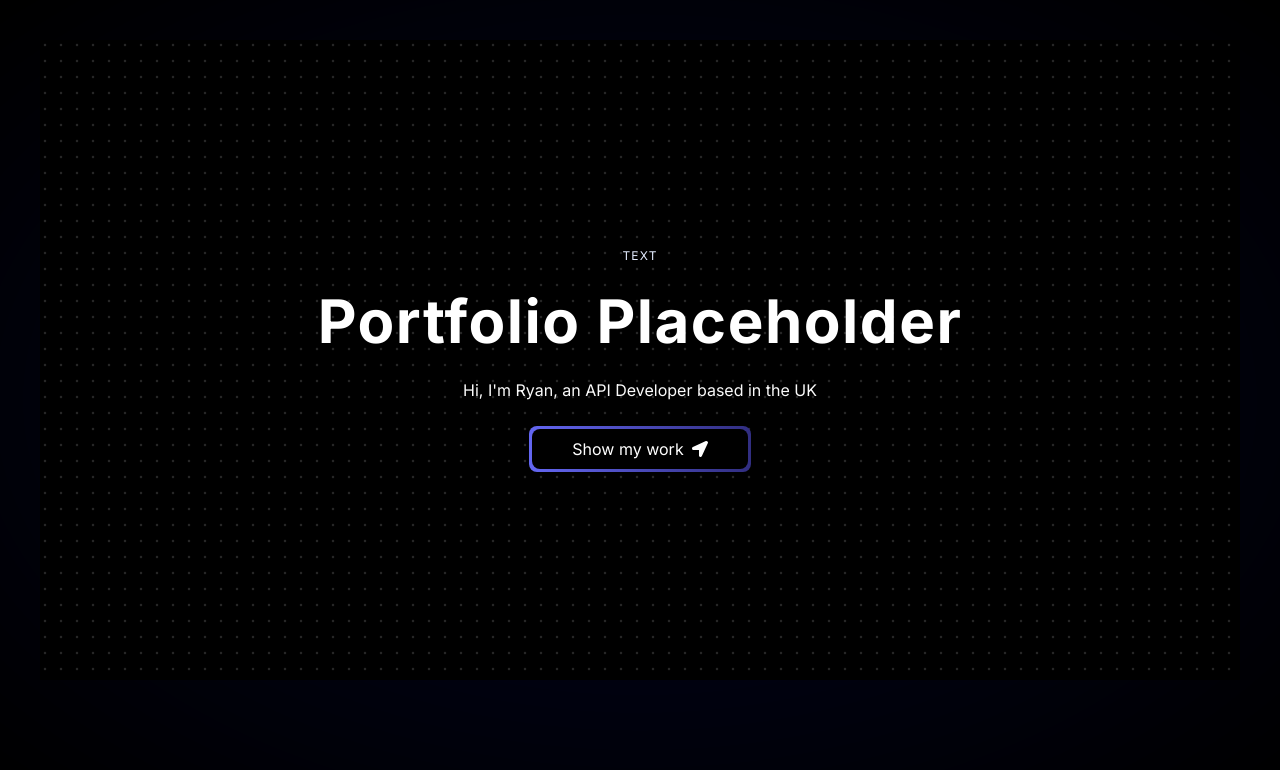
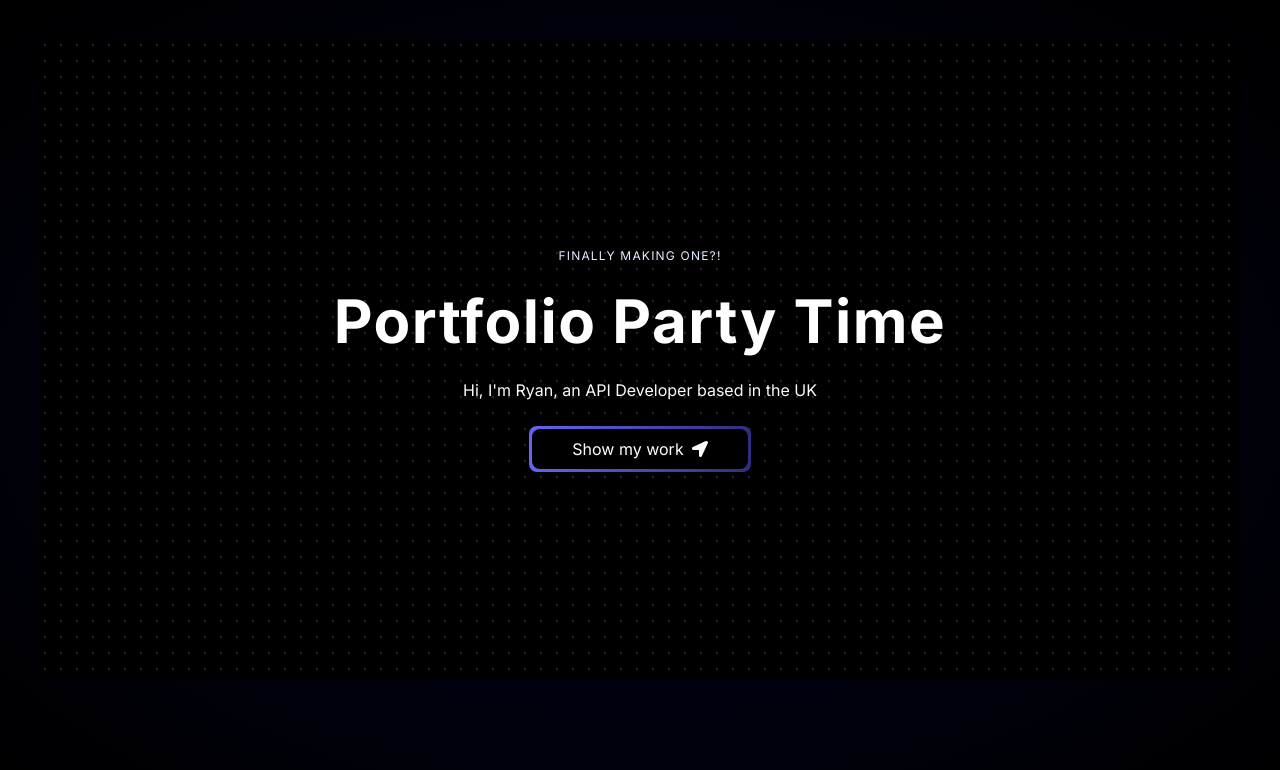
Before and after one commit to RThom6/rthom6.github.io, a Next.js app: page / in a window 1280 px wide. Shown: the top 770 px of the page. Built offline with nearby package versions, Linux system fonts and the light colour scheme.

Commit message:
Changed some text

```diff
--- a/components/hero.tsx
+++ b/components/hero.tsx
@@ -16,12 +16,12 @@ const Hero = () => {
           <div className="flex justify-center relative my-20 z-10">
             <div className='max-w-[89vw] md:max-w-2xl lg:max-w-[60vw] flex flex-col items-center justify-center'>
               <h2 className="uppercase tracking-widest text-xs text-center text-blue-100 max-w-80">
-                Text
+                Finally making one?!
               </h2>
 
               <TextGenerateEffect
                 className="text-center text-[40px] md:text-5xl lg:text-6xl"
-                words="Portfolio Placeholder"
+                words="Portfolio Party Time"
               />
               <p>
                 Hi, I'm Ryan, an API Developer based in the UK
```
